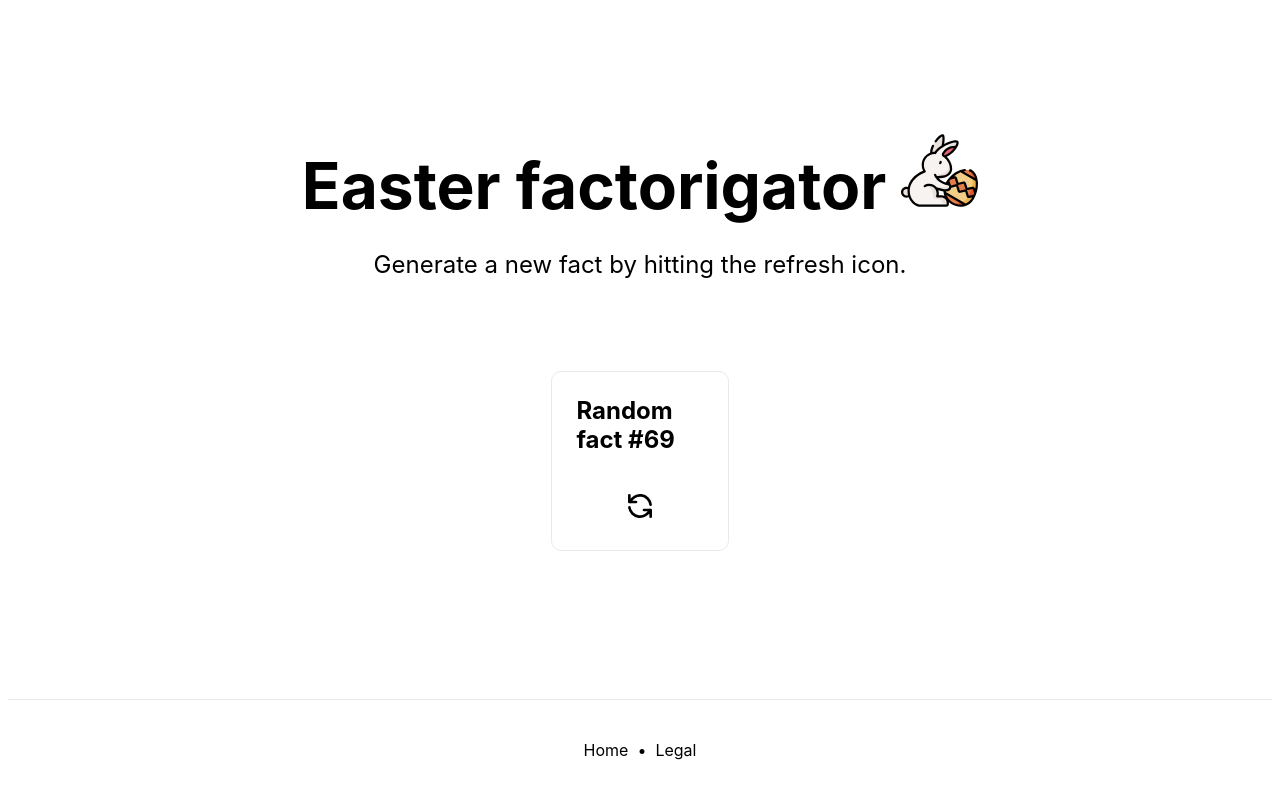
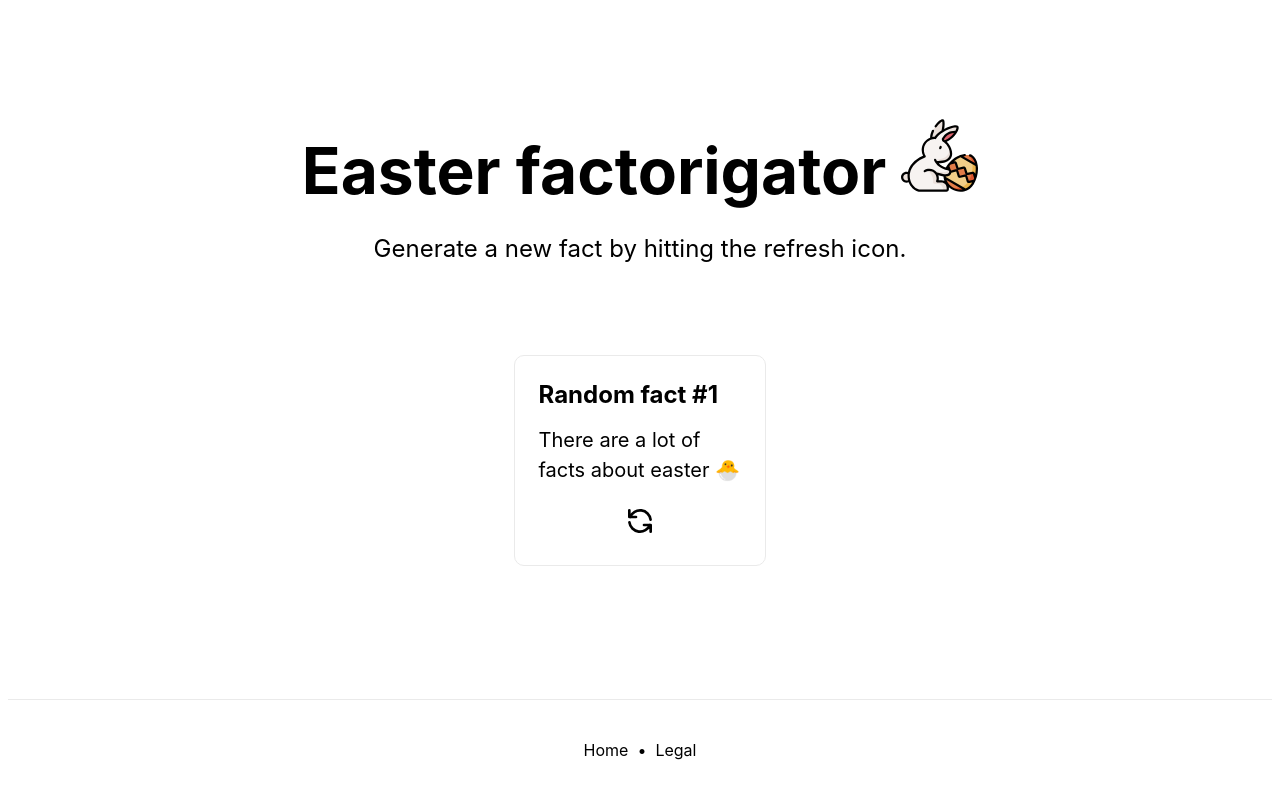
Before and after one commit to filiptronicek/easter-factorigator, a Next.js app: page / in a window 1280 px wide. Built offline with nearby package versions, Linux system fonts and the light colour scheme.

Commit message:
Default fact

```diff
--- a/pages/api/fact.js
+++ b/pages/api/fact.js
@@ -1,5 +1,5 @@
 export default (_req, res) => {
-  const message = 'An estimated $14.7 billion is spent in total for Easter in the US.';
+  const message = Math.random() > 0.5 ? 'An estimated $14.7 billion is spent in total for Easter in the US.' : "none";
   const numberID = Math.floor((message.length * 2) / (message.split(" ").length / 16));
   res.status(200).json({ result: message, number: numberID });
 };
--- a/pages/index.js
+++ b/pages/index.js
@@ -1,20 +1,24 @@
 import Head from "next/head";
 import styles from "../styles/Home.module.css";
 import "node-fetch";
-import { useState } from "react";
+import { useState, useEffect } from "react";
 
-export default function Home() {
+export default function Home(defaults) {
+  const [fact, setFact] = useState(defaults.defaults.fact);
+  const [factNum, setFactNum] = useState(defaults.defaults.num);
+  const [pageURL, setPageURL] = useState(0);
 
-  const generateFact = async () => {
-    const res = await fetch("http://localhost:3000/api/fact");
+  const generateFact = async (domain=pageURL) => {
+    console.log(domain);
+    const res = await fetch(`${domain}api/fact`);
     const resJ = await res.json();
     setFact(resJ.result);
     setFactNum(resJ.number);
-    //return "An estimated $14.7 billion is spent in total for Easter in the US.";
   };
 
-  const [fact, setFact] = useState("");
-  const [factNum, setFactNum] = useState(69);
+  useEffect(() => {
+    setPageURL(window.location.href);
+  });
 
   return (
     <div className={styles.container}>
@@ -52,3 +56,14 @@ export default function Home() {
     </div>
   );
 }
+
+export async function getStaticProps({}) {
+  const defaults = {
+    fact: "There are a lot of facts about easter 🐣",
+    num: 1
+  };
+
+  return {
+    props: { defaults }, // will be passed to the page component as props
+  }
+}
```
